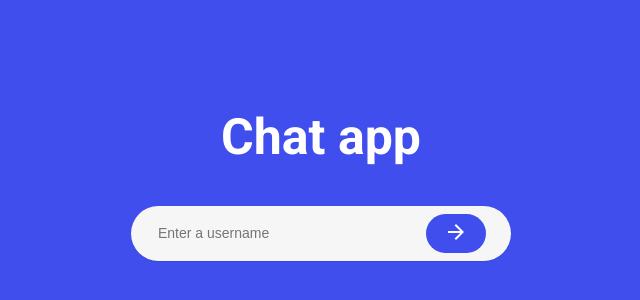
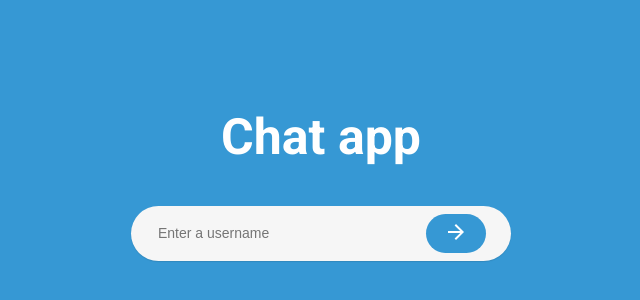
Before and after one commit to BojanPanic/chat_app, a React (Create React App) app: page / in a window 1280 px wide. Shown: the part 236-536 px from the top of the page, without its empty margins (319-959 px from the left). Built offline with nearby package versions, Linux system fonts and the light colour scheme.

Commit message:
Add error handling, change faicon and title of the app

```diff
--- a/public/index.html
+++ b/public/index.html
@@ -2,7 +2,7 @@
 <html lang="en">
   <head>
     <meta charset="utf-8" />
-    <link rel="icon" href="%PUBLIC_URL%/favicon.ico" />
+    <link rel="icon" href="%PUBLIC_URL%/favicon.png" />
     <meta name="viewport" content="width=device-width, initial-scale=1" />
     <meta name="theme-color" content="#000000" />
     <meta
@@ -24,7 +24,7 @@
       work correctly both with client-side routing and a non-root public URL.
       Learn how to configure a non-root public URL by running `npm run build`.
     -->
-    <title>React App</title>
+    <title>Chat App</title>
   </head>
   <body>
     <noscript>You need to enable JavaScript to run this app.</noscript>
--- a/src/Components/ChatBox.tsx
+++ b/src/Components/ChatBox.tsx
@@ -21,14 +21,19 @@ export const ChatBox = (props: IProps) => {
     messageAuthor.toLowerCase() === username.toLowerCase();
 
   const fetchMessages = async () => {
+    try {
       const data: any = await axios({
         method: "GET",
         url: `https://chatty.kubernetes.doodle-test.com/api/chatty/v1.0/?since=${timestampYesterday}&token=${process.env.REACT_APP_API_KEY}`,
       });
       setMessages(data.data);
+    } catch (err) {
+      console.log(err);
+    }
   };
 
   const sendMessage = async (message: string) => {
+    try {
       const data: any = await axios({
         method: "POST",
         url: `https://chatty.kubernetes.doodle-test.com/api/chatty/v1.0`,
@@ -39,8 +44,10 @@ export const ChatBox = (props: IProps) => {
             : "",
         },
       });
-
       setMessages([...messages, data.data]);
+    } catch (err) {
+      console.log(err);
+    }
   };
 
   useEffect(() => {
@@ -57,8 +64,8 @@ export const ChatBox = (props: IProps) => {
     <div className="chatbox-wrap">
       <div className="chatbox">
         <div className="chatbox-messages">
-          {messages.length &&
-            messages.map((item: IMessage) => {
+          {messages.length
+            ? messages.map((item: IMessage) => {
                 return (
                   <div
                     key={item._id}
@@ -70,9 +77,9 @@ export const ChatBox = (props: IProps) => {
                   >
                     <Message
                       text={item.message}
-                    /* *TODO change to css class toggle  */
                       color={
-                      item.author.toLowerCase() === props.username.toLowerCase()
+                        item.author.toLowerCase() ===
+                        props.username.toLowerCase()
                           ? "#fcf6c3"
                           : "#fff"
                       }
@@ -85,7 +92,8 @@ export const ChatBox = (props: IProps) => {
                     />
                   </div>
                 );
-            })}
+              })
+            : null}
         </div>
         <div ref={chatboxRef}></div>
       </div>
--- a/src/styles/app.scss
+++ b/src/styles/app.scss
@@ -3,7 +3,7 @@
 .app-wrap {
   width: 100%;
   height: 100%;
-  background: #404eed;
+  background: $message-form-color;
 }
 
 body {
--- a/src/styles/usernameSelect.scss
+++ b/src/styles/usernameSelect.scss
@@ -46,7 +46,7 @@
   border: none;
   cursor: pointer;
   padding: 6px 18px;
-  background-color: $username-background-color;
+  background-color: $message-form-color;
 }
 
 .username-select-image {
```
Also changed, not shown: public/favicon.png (added). Lines whose indentation alone changed are shown as unchanged.
